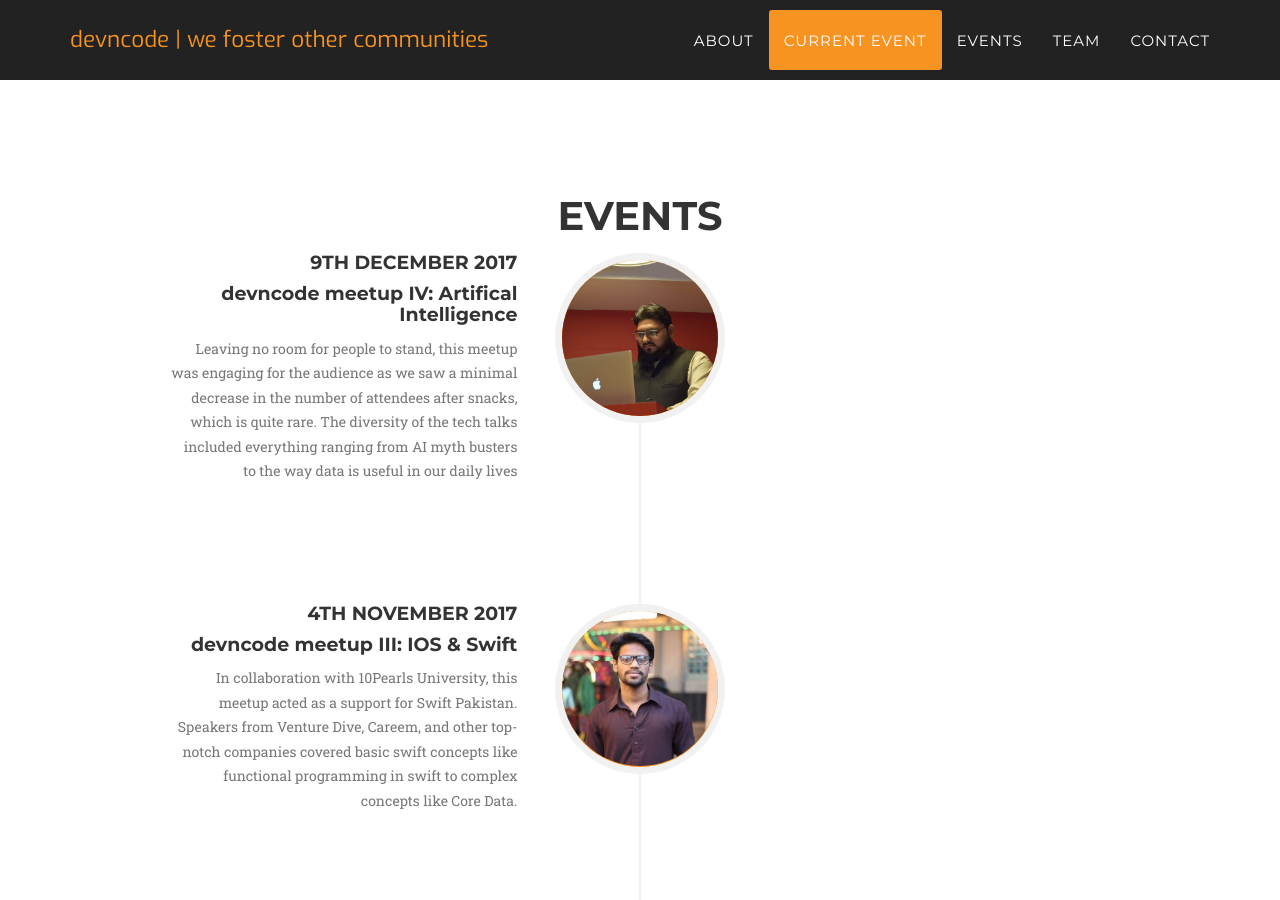
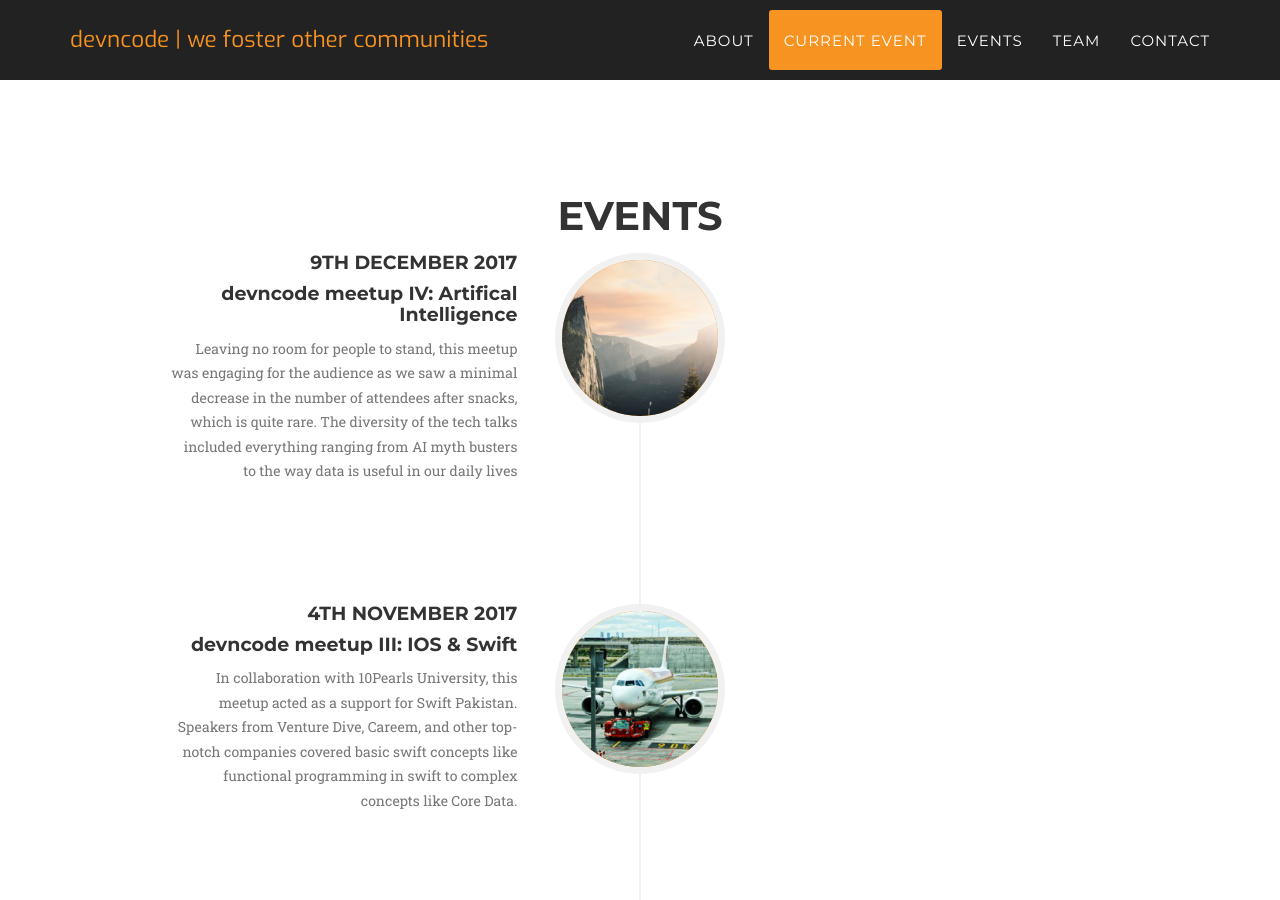
Before and after one commit to devncode/devncode.tech, a Jekyll site: the page built from index.html, in a window 1280 px wide and 900 px high, scrolled down 2567 px. Built offline with Jekyll 4.4.1, drawn with Linux system fonts in a browser that asks for light colours; some web fonts are replaced.

Commit message:
events redesigned

```diff
--- a/_includes/about.html
+++ b/_includes/about.html
@@ -13,7 +13,7 @@
                         {% for event in site.events %}
                             <li>
                                 <div class="timeline-image">
-                                    <img class="img-circle img-responsive" src="img/team/{{ event.pic }}.jpg" alt="Event Poster">
+                                    <img class="img-circle img-responsive" src="img/about/{{ event.pic }}.jpg" alt="Event Poster">
                                 </div>
                                 <div class="timeline-panel">
                                     <div class="timeline-heading">
```
